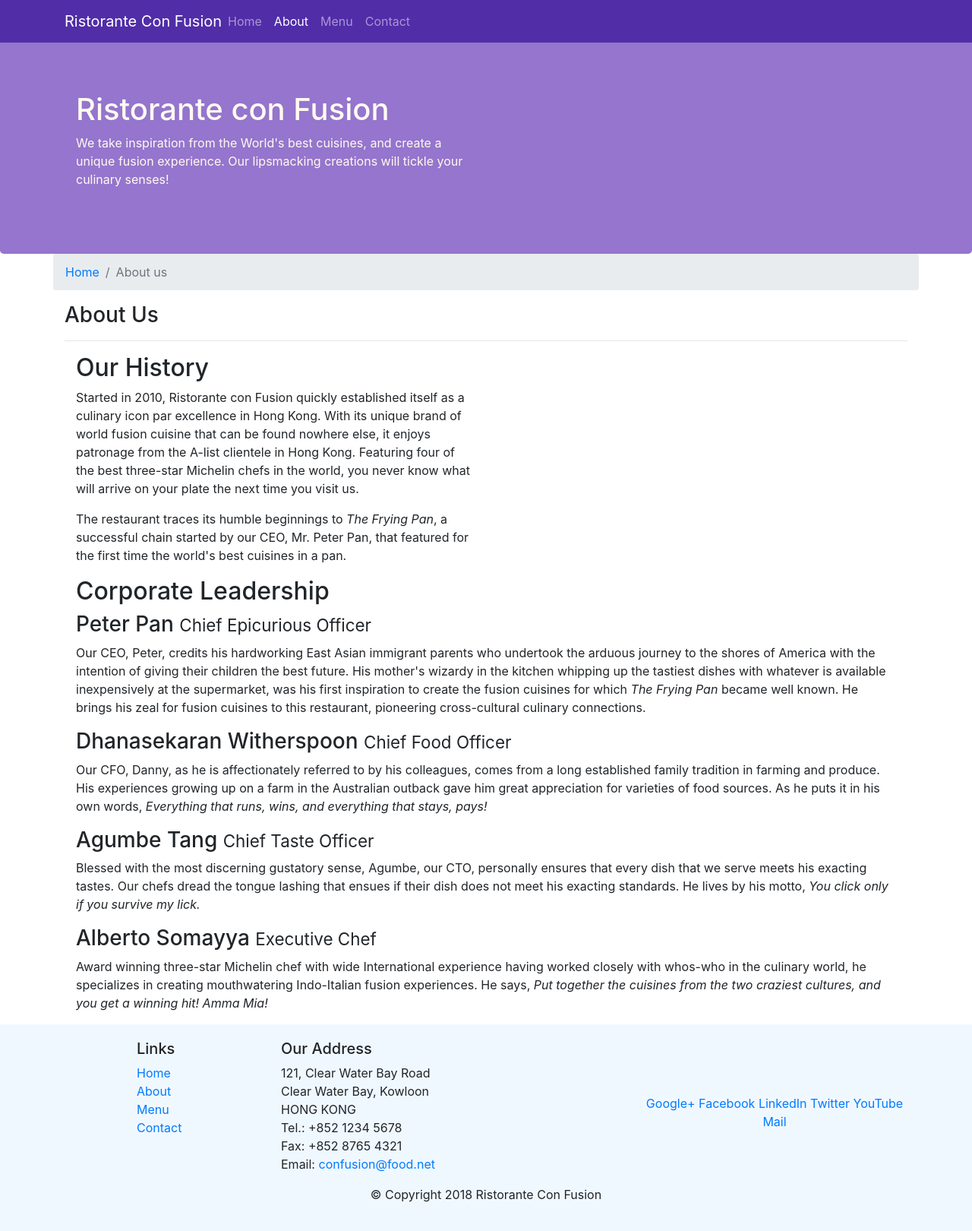
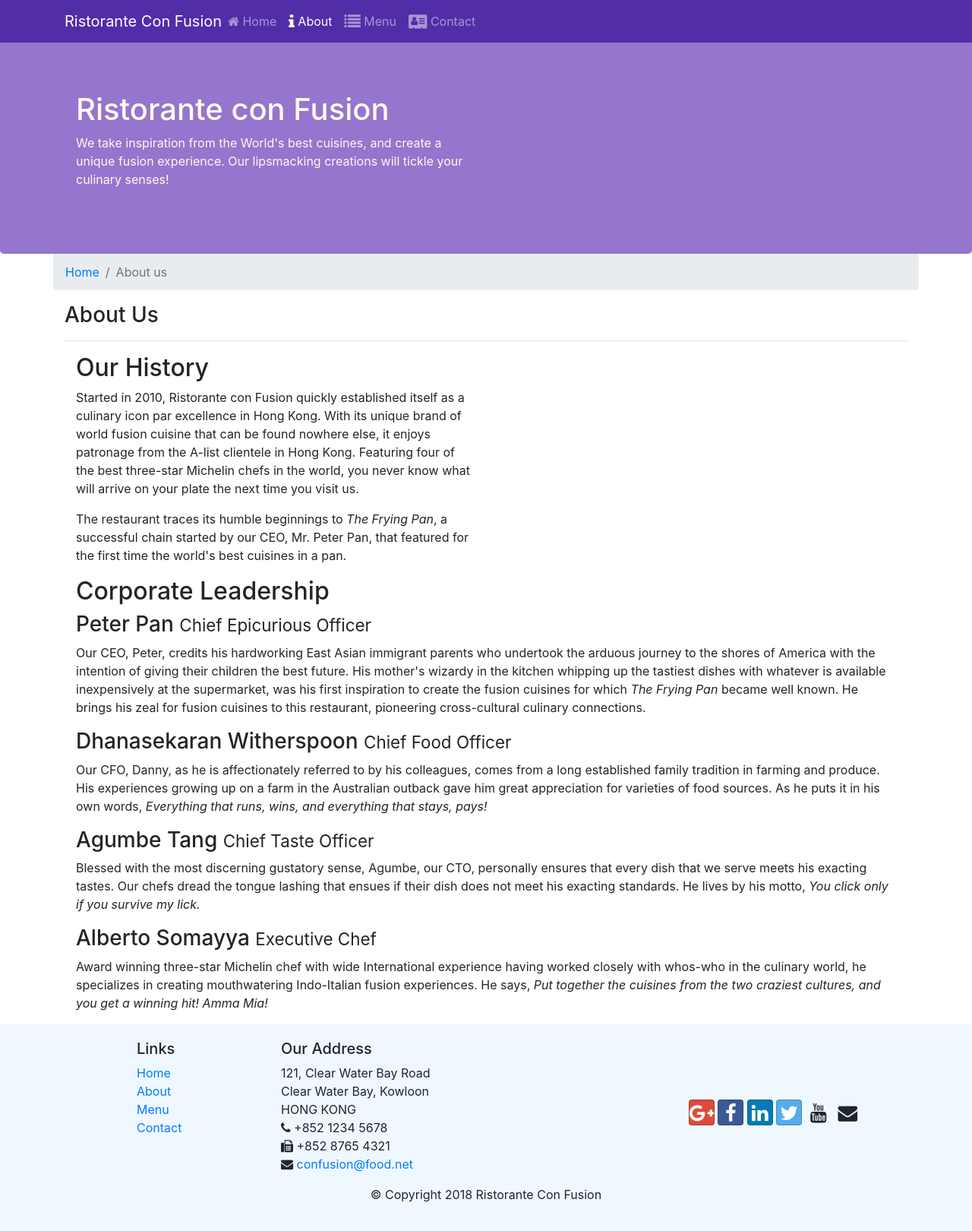
Before and after one commit to chrisBalher/courseBoots, a website: page aboutus.html in a window 1280 px wide. Shown: the whole page at 76% size. Drawn offline with nearby package versions, Linux system fonts and the light colour scheme.

Commit message:
Icon fonts

```diff
--- a/aboutus.html
+++ b/aboutus.html
@@ -9,7 +9,8 @@
 <!-- Bootstrap CSS -->
 <link rel="stylesheet" href="node_modules/bootstrap/dist/css/bootstrap.min.css">
 <link rel="stylesheet" href="./css/styles.css">
-
+<link rel="stylesheet" href="./node_modules/font-awesome/css/font-awesome.min.css">
+<link rel="stylesheet" href="./node_modules/bootstrap-social/bootstrap-social.css">
 <head>
     <title>Ristorante Con Fusion: About Us</title>
 </head>
@@ -22,10 +23,10 @@
             <a href="./index.html" class="navbar-brand mr-auto" >Ristorante Con Fusion</a>
             <div class="collapse navbar-collapse" id="Navbar">
                 <ul class="navbar-nav mr-auto">
-                    <li class="nav-item "><a class="nav-link" href="./index.html">Home</a></li>
-                    <li class="nav-item active"><a class="nav-link" href="./aboutus.html">About</a></li>
-                    <li class="nav-item"><a class="nav-link" href="#">Menu</a></li>
-                    <li class="nav-item"><a class="nav-link" href="#">Contact</a></li>
+                    <li class="nav-item "><a class="nav-link" href="./index.html"> <span class="fa fa-home"></span> Home</a></li>
+                    <li class="nav-item active"><a class="nav-link" href="./aboutus.html"><span class="fa fa-info fa-lg"></span> About</a></li>
+                    <li class="nav-item"><a class="nav-link" href="#"><span class="fa fa-list fa-lg"></span> Menu</a></li>
+                    <li class="nav-item"><a class="nav-link" href="#"><span class="fa fa-address-card fa-lg"></span> Contact</a></li>
                 </ul>
             </div>
         </div>
@@ -100,19 +101,19 @@
 		              121, Clear Water Bay Road<br>
 		              Clear Water Bay, Kowloon<br>
 		              HONG KONG<br>
-		              Tel.: +852 1234 5678<br>
-		              Fax: +852 8765 4321<br>
-		              Email: <a href="mailto:confusion@food.net">confusion@food.net</a>
+		              <i class="fa fa-phone" aria-hidden="true"></i> +852 1234 5678<br>
+		              <i class="fa fa-fax" aria-hidden="true"></i> +852 8765 4321<br>
+		              <i class="fa fa-envelope" aria-hidden="true"></i> <a href="mailto:confusion@food.net">confusion@food.net</a>
 		           </address>
                 </div>
                 <div class="col-12 col-sm-4 align-self-center">
                     <div class="text-center">
-                        <a href="http://google.com/+">Google+</a>
-                        <a href="http://www.facebook.com/profile.php?id=">Facebook</a>
-                        <a href="http://www.linkedin.com/in/">LinkedIn</a>
-                        <a href="http://twitter.com/">Twitter</a>
-                        <a href="http://youtube.com/">YouTube</a>
-                        <a href="mailto:">Mail</a>
+                        <a class="btn btn-social-icon btn-google" href="http://google.com/+"><i class="fa fa-google-plus" aria-hidden="true"></i></a>
+                        <a class="btn btn-social-icon btn-facebook" href="http://www.facebook.com/profile.php?id="><i class="fa fa-facebook" aria-hidden="true"></i></a>
+                        <a class="btn btn-social-icon btn-linkedin" href="http://www.linkedin.com/in/"><i class="fa fa-linkedin" aria-hidden="true"></i></a>
+                        <a class="btn btn-social-icon btn-twitter" href="http://twitter.com/"><i class="fa fa-twitter" aria-hidden="true"></i></a>
+                        <a class="btn btn-social-icon btn-youtube" href="http://youtube.com/"><i class="fa fa-youtube" aria-hidden="true"></i></a>
+                        <a class="btn btn-social-icon " href="mailto:"><i class="fa fa-envelope" aria-hidden="true"></i></a>
                     </div>
                 </div>
            </div>
--- a/package.json
+++ b/package.json
@@ -15,6 +15,8 @@
   },
   "dependencies": {
     "bootstrap": "^4.6.0",
+    "bootstrap-social": "^5.1.1",
+    "font-awesome": "^4.7.0",
     "jquery": "^3.5.1",
     "popper.js": "^1.16.1"
   }
```
Also changed, not shown: index.html (+15 -14 lines), 1 other file.
